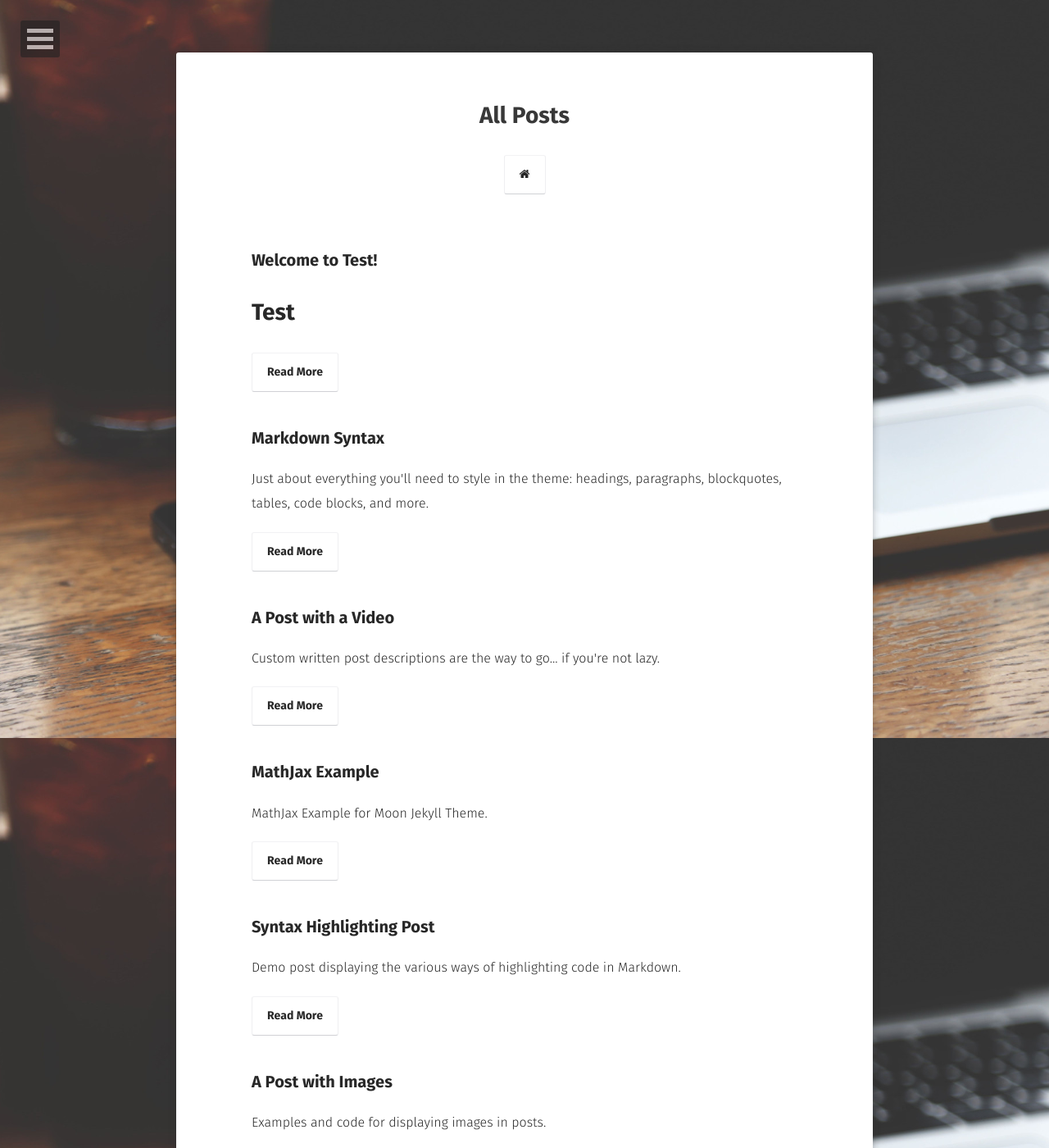
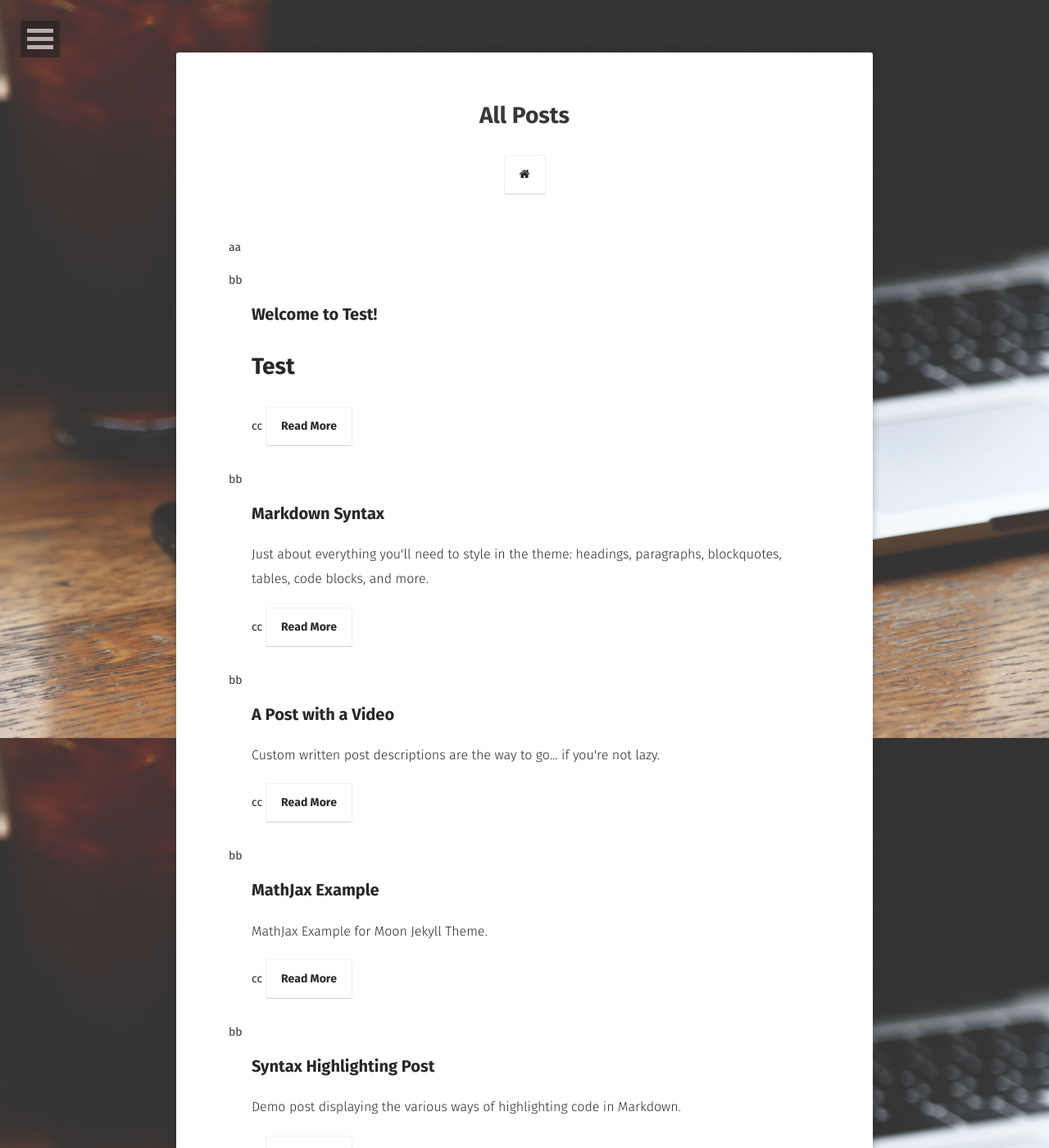
Before and after one commit to EdgeJH/exitst8.github.io, a Jekyll site: the page built from posts/index.md, in a window 1280 px wide and 1400 px high. Shown: the whole window at 82% size. Built offline with Jekyll 4.4.1, drawn with Linux system fonts in a browser that asks for light colours; some web fonts are replaced.

Commit message:
Update post-list.html

```diff
--- a/_layouts/post-list.html
+++ b/_layouts/post-list.html
@@ -22,12 +22,13 @@ layout: compress
                     </a>
                 </div>
                 <div class="post-list">
+                    aa
                     {% for post in site.posts %}
                         {% if post.project == null %}
-                    <ul>
+                    <ul>bb
                         <li class="wow fadeInLeft" data-wow-duration="1.5s">
                             <a class="zoombtn" href="{{ site.url }}{{ post.url }}">{{ post.title }}</a>
-                            <p>{{ post.excerpt }}</p>
+                            <p>{{ post.excerpt }}</p>cc
                             <a href="{{ site.url }}{{ post.url }}" class="btn zoombtn">Read More</a>
                         </li>
                     </ul>
```
